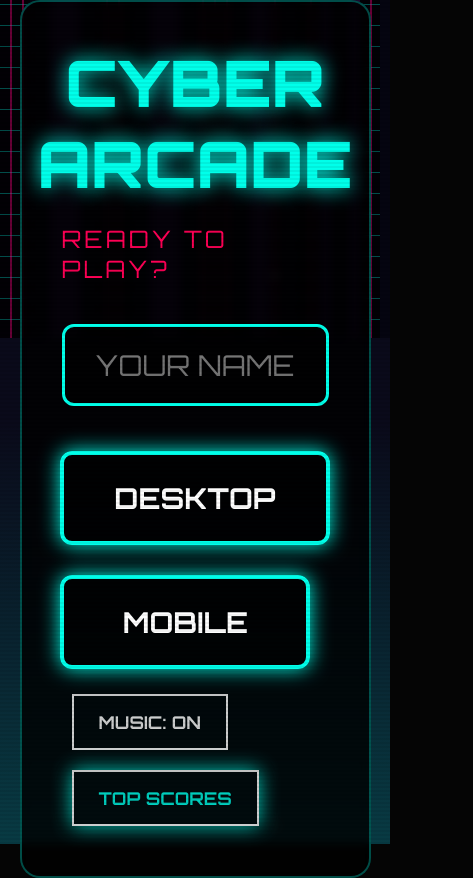
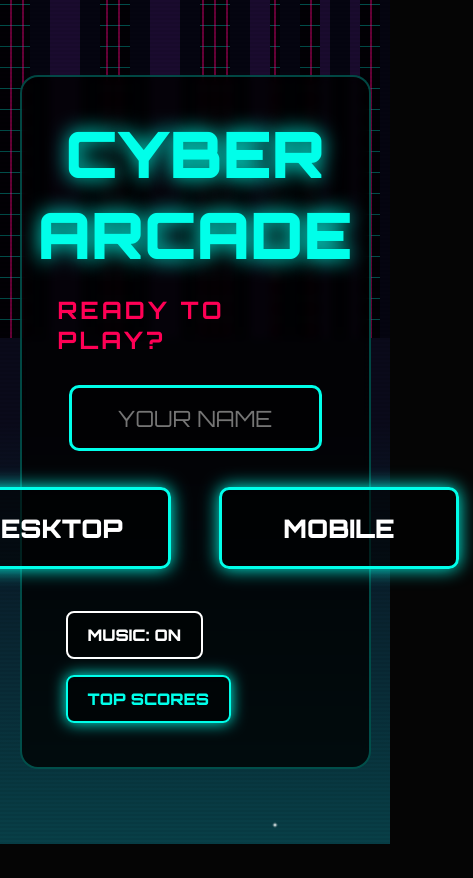
Before and after one commit to patrecktack/cybergame, a plain HTML site: page index.html in a window 390 px wide. Shown: the whole page, 473 px wide, since content can reach past the window. After the commit the page ends 844 px from the top, so only its background shows below. Drawn offline with Linux system fonts and the light colour scheme.

Commit message:
style.css

```diff
--- a/style.css
+++ b/style.css
@@ -1,89 +1,101 @@
-* {
-    margin: 0; padding: 0; box-sizing: border-box;
-    font-family: 'Orbitron', sans-serif;
-    user-select: none; -webkit-tap-highlight-color: transparent;
-}
-
-body {
-    background-color: #050505; color: #fff;
-    display: flex; flex-direction: column; align-items: center; justify-content: center;
-    min-height: 100vh; overflow: hidden;
-}
+/* RESET & BASE */
+* { margin:0; padding:0; box-sizing:border-box; font-family:'Orbitron',sans-serif; user-select:none; -webkit-tap-highlight-color:transparent; }
+body { background-color:#050505; color:#fff; display:flex; flex-direction:column; align-items:center; justify-content:center; min-height:100vh; overflow:hidden; }
 
 /* SFONDO CITTÀ NEON */
 .background-city {
-    position: fixed; top: 0; left: 0; width: 100%; height: 100%; z-index: -1;
-    background-color: #020005;
+    position:fixed; top:0; left:0; width:100%; height:100%; z-index:-2;
+    pointer-events: none;
+    background-color:#020005;
     background-image:
-        radial-gradient(white, rgba(255,255,255,.2) 2px, transparent 3px),
-        linear-gradient(to top, rgba(0, 255, 234, 0.2) 0%, transparent 50%),
+        radial-gradient(white, rgba(255,255,255,.18) 2px, transparent 3px),
+        radial-gradient(white, rgba(255,255,255,.12) 1px, transparent 2px),
+        linear-gradient(to top, rgba(0,255,234,0.22) 0%, transparent 50%),
         linear-gradient(180deg, transparent 40%, #0a0a1a 40%),
         repeating-linear-gradient(90deg, transparent 0, transparent 30px, #050510 30px, #050510 50px),
         linear-gradient(180deg, transparent 55%, #110022 55%),
         repeating-linear-gradient(90deg, transparent 0, transparent 50px, #1a0b2e 50px, #1a0b2e 90px),
-        repeating-linear-gradient(90deg, transparent 0, transparent 10px, rgba(255, 0, 128, 0.4) 10px, rgba(255, 0, 128, 0.4) 12px),
-        repeating-linear-gradient(0deg, transparent 0, transparent 20px, rgba(0, 255, 234, 0.3) 20px, rgba(0, 255, 234, 0.3) 21px);
-    background-size: 550px 550px, 100% 100%, 100% 100%, 100% 100%, 100% 100%, 100% 100%, 100% 100%, 100% 100%;
+        repeating-linear-gradient(90deg, transparent 0, transparent 10px, rgba(255,0,128,0.4) 10px, rgba(255,0,128,0.4) 12px),
+        repeating-linear-gradient(0deg, transparent 0, transparent 20px, rgba(0,255,234,0.3) 20px, rgba(0,255,234,0.3) 21px);
+    background-size: 550px 550px, 350px 350px, 100% 100%, 100% 100%, 100% 100%, 100% 100%, 100% 100%, 100% 100%;
 }
 
 .scanline {
-    position: fixed; top: 0; left: 0; width: 100%; height: 100%;
-    background: linear-gradient(to bottom, rgba(255,255,255,0) 50%, rgba(0,0,0,0.2) 50%);
-    background-size: 100% 4px; pointer-events: none; z-index: 10; opacity: 0.3;
+    position:fixed; top:0; left:0; width:100%; height:100%; z-index:0;
+    pointer-events: none;
+    background: linear-gradient(to bottom, rgba(255,255,255,0) 50%, rgba(0,0,0,0.18) 50%);
+    background-size:100% 4px; opacity:0.28;
 }
 
-.glitch-title { font-size: 4rem; color: #00ffea; text-shadow: 0 0 20px #00ffea; margin-bottom: 20px; text-align: center; font-weight: 900; }
-.subtitle { font-size: 1.5rem; color: #ff0055; margin-bottom: 40px; letter-spacing: 3px; }
-#score { font-size: 2rem; margin: 15px 0; text-shadow: 0 0 10px #fff; }
+/* TESTI */
+.glitch-title { font-size:4rem; color:#00ffea; text-shadow:0 0 20px #00ffea; margin-bottom:20px; text-align:center; font-weight:900; }
+.subtitle { font-size:1.5rem; color:#ff0055; margin-bottom:30px; letter-spacing:3px; font-weight:700; }
+#score { font-size:2rem; margin:15px 0; text-shadow:0 0 10px #fff; }
+.hint-text { margin-top:12px; font-size:1rem; color:#aaa; }
 
+/* CONTENITORI */
 .menu-container {
-    display: flex; flex-direction: column; align-items: center; justify-content: center;
-    width: 90%; max-width: 800px; padding: 40px; z-index: 5;
-    background: rgba(0, 0, 0, 0.8); border-radius: 20px; border: 2px solid rgba(0, 255, 234, 0.3);
-    backdrop-filter: blur(5px);
+    position: relative;
+    display:flex; flex-direction:column; align-items:center; justify-content:center;
+    width:90%; max-width:820px; padding:36px; z-index:10;
+    pointer-events: auto;
+    background: rgba(0,0,0,0.78); border-radius:18px; border:2px solid rgba(0,255,234,0.28); backdrop-filter: blur(4px);
 }
 
-.hidden { display: none !important; }
+.hidden { display:none !important; }
 
-/* PULSANTI GIGANTI */
-button { cursor: pointer; border: none; outline: none; transition: all 0.2s ease; background: transparent; color: #fff; font-weight: bold; }
+/* PULSANTI */
+button { cursor:pointer; border:none; outline:none; transition:all .16s ease; background:transparent; color:#fff; font-weight:800; pointer-events:auto; }
+.mode-btn {
+    padding:22px 44px; font-size:1.6rem; border:3px solid #00ffea; box-shadow:0 0 18px #00ffea; margin:14px;
+    min-width:240px; background:rgba(0,0,0,0.55); border-radius:10px;
+}
+.mode-btn:hover { background:#00ffea; color:#000; transform:scale(1.04); }
+.game-btn {
+    padding:26px; font-size:1.3rem; border:3px solid #ff0055; box-shadow:0 0 18px #ff0055; margin:10px; width:100%; border-radius:10px;
+}
+.game-btn:hover { background:#ff0055; transform:scale(1.04); }
 
-.mode-btn {
-    padding: 25px 50px; font-size: 1.8rem; border: 4px solid #00ffea;
-    box-shadow: 0 0 20px #00ffea; margin: 15px; min-width: 250px;
-    background: rgba(0, 0, 0, 0.6); border-radius: 12px;
-}
-.mode-btn:hover { background: #00ffea; color: #000; transform: scale(1.05); }
-
-.game-btn {
-    padding: 30px; font-size: 1.5rem; border: 4px solid #ff0055;
-    box-shadow: 0 0 20px #ff0055; margin: 10px; width: 100%; border-radius: 12px;
-}
-.game-btn:hover { background: #ff0055; transform: scale(1.05); }
-
-.red-btn { border-color: #ff0055; color: #ff0055; box-shadow: 0 0 20px #ff0055; }
-.red-btn:hover { background: #ff0055; color: #fff; }
-
-.cyan-btn { border-color: #00ffea; color: #00ffea; box-shadow: 0 0 20px #00ffea; }
-.cyan-btn:hover { background: #00ffea; color: #000; }
-
-.small-btn { padding: 15px 25px; font-size: 1.1rem; border: 2px solid #fff; margin: 10px; opacity: 0.8; }
+.small-btn { padding:12px 20px; font-size:1rem; border:2px solid #fff; margin:8px; background:rgba(0,0,0,0.45); border-radius:8px; }
+.red-btn { border-color:#ff0055; color:#ff0055; box-shadow:0 0 15px #ff0055; } .red-btn:hover { background:#ff0055; color:#fff; }
+.cyan-btn { border-color:#00ffea; color:#00ffea; box-shadow:0 0 15px #00ffea; } .cyan-btn:hover { background:#00ffea; color:#000; }
 
 #player-name-input {
-    background: rgba(0,0,0,0.5); border: 3px solid #00ffea; color: #00ffea;
-    padding: 20px; font-size: 1.8rem; text-align: center; margin-bottom: 30px;
-    width: 100%; max-width: 500px; border-radius: 12px;
+    background:rgba(0,0,0,0.45); border:3px solid #00ffea; color:#00ffea; padding:16px; font-size:1.4rem; text-align:center;
+    margin-bottom:22px; width:92%; max-width:420px; border-radius:10px;
 }
 
-.game-grid { display: grid; grid-template-columns: 1fr 1fr; gap: 20px; width: 100%; }
+.game-grid { display:grid; grid-template-columns:1fr 1fr; gap:20px; width:100%; margin-bottom:8px; }
 
-.leaderboard-list { width: 100%; background: rgba(0,0,0,0.5); padding: 20px; border-radius: 10px; margin: 20px 0; }
-.score-entry { display: flex; justify-content: space-between; padding: 10px; border-bottom: 1px solid #333; font-size: 1.4rem; }
+.leaderboard-list { width:100%; background:rgba(0,0,0,0.55); padding:16px; border-radius:10px; margin-top:10px; min-height:120px; }
+.score-entry { display:flex; justify-content:space-between; padding:10px; border-bottom:1px solid #222; font-size:1.2rem; color:#ddd; }
 
-canvas { background: #000; border: 3px solid #00ffea; box-shadow: 0 0 30px rgba(0, 255, 234, 0.3); max-width: 100%; max-height: 60vh; }
+/* CANVAS */
+canvas { background:#000; border:3px solid #00ffea; box-shadow:0 0 30px rgba(0,255,234,0.28); display:block; margin:10px auto; max-width:100%; max-height:65vh; border-radius:6px; }
 
+/* CONTROLLI MOBILE */
+#mobile-controls { margin-top:18px; display:flex; flex-direction:column; align-items:center; gap:10px; z-index:11; pointer-events:auto; }
+.d-pad-row { display:flex; gap:18px; }
 .d-pad {
-    width: 90px; height: 90px; background: rgba(255, 255, 255, 0.1);
-    border: 3px solid #00ffea; border-radius: 50%; color: #00ffea;
-    font-size: 2.5rem; display: flex; align-items: center; justify-content: center; margin: 5px;
+    width:78px; height:78px; background:rgba(255,255,255,0.06); border:3px solid rgba(0,255,234,0.45); border-radius:50%;
+    color:#00ffea; font-size:2.2rem; display:flex; align-items:center; justify-content:center; backdrop-filter:blur(6px);
+    box-shadow:0 0 14px rgba(0,255,234,0.12);
+    pointer-events:auto;
 }
+.d-pad:active { transform:scale(.97); background:rgba(0,255,234,0.08); }
+
+/* MODALITÀ SELEZIONE */
+.mode-select {
+    display: flex;
+    gap: 20px;
+    margin-bottom: 20px;
+    justify-content: center;
+}
+
+/* MEDIA /
+@media (max-width:600px) {
+    .glitch-title { font-size:2.4rem; }
+    .mode-btn { padding:16px 28px; font-size:1.2rem; }
+    .game-btn { padding:18px; font-size:1.1rem; }
+    .d-pad { width:64px; height:64px; font-size:1.8rem; }
+}
```
